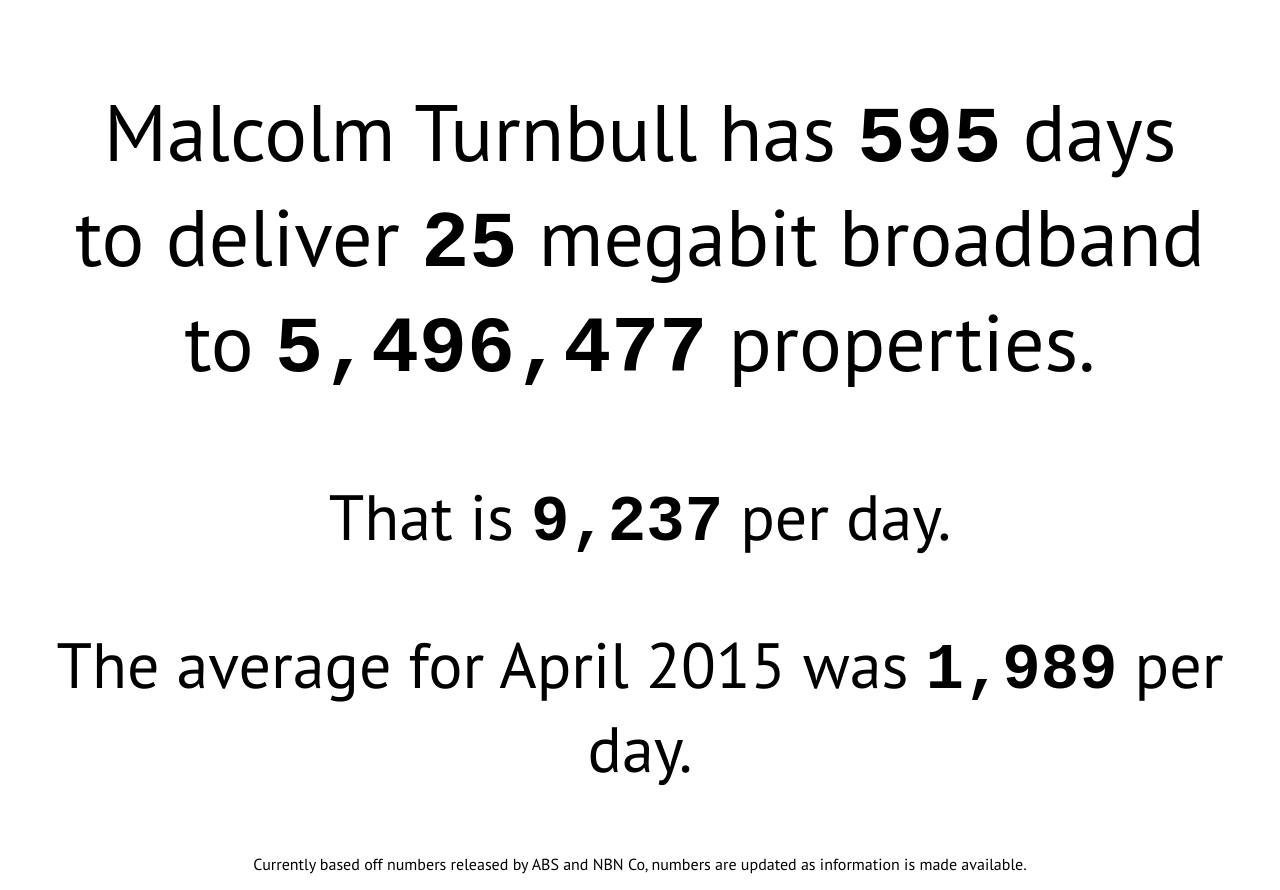
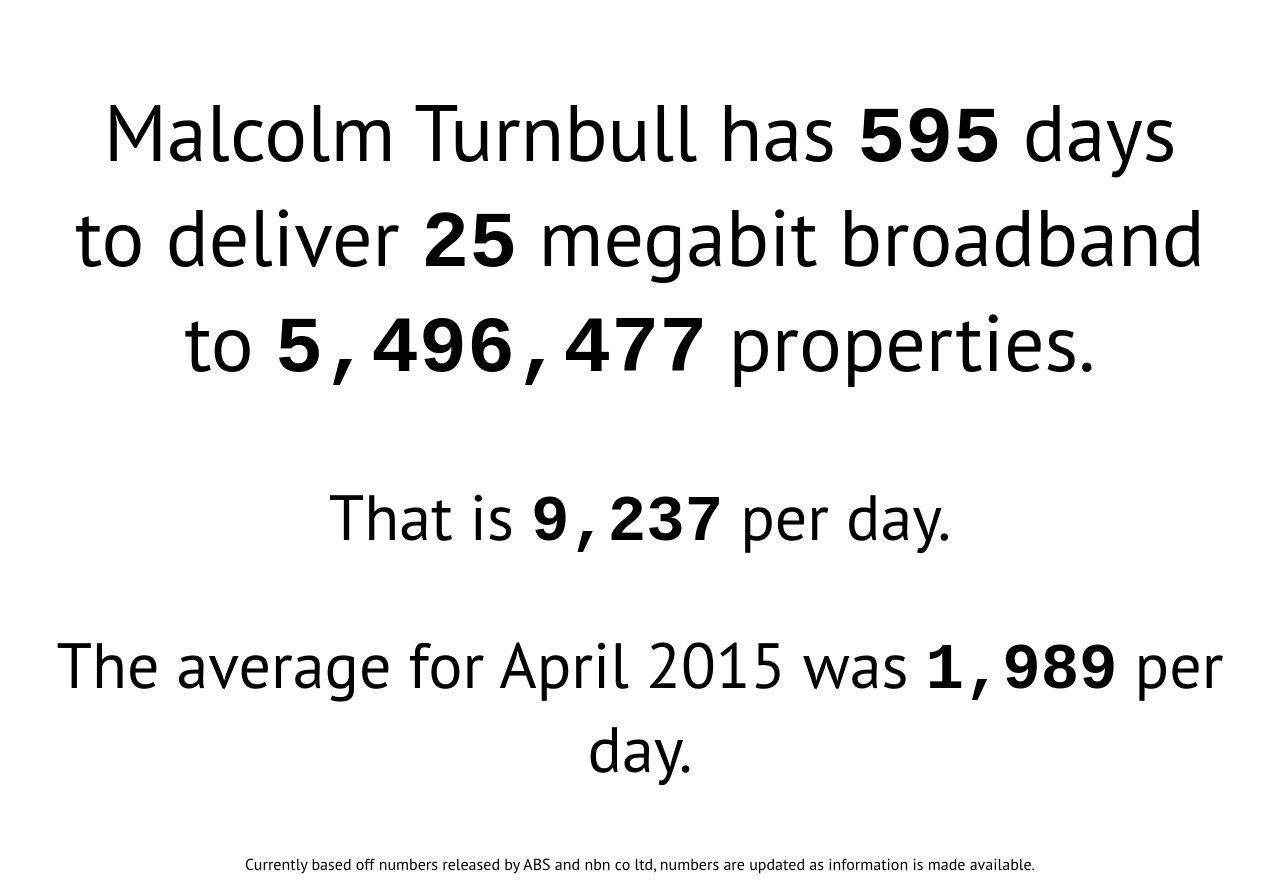
Before and after one commit to Cameron-D/NBN-Countdown, a plain HTML site: page index.html in a window 1280 px wide. Drawn offline with nearby package versions, Linux system fonts and the light colour scheme; a web font is replaced by a local one.

Commit message:
Update nbn co's name
Because capital letters are so last generation.

```diff
--- a/index.html
+++ b/index.html
@@ -30,7 +30,7 @@
 		to deliver <span class="number">25</span> megabit broadband<br/>to <span id="properties" class="number"></span> properties.</p>
 		<p class="smaller">That is <span id="perday" class="number"></span> per day.</p>
 		<p class="smaller">The average for April 2015 was <span class="number">1,989</span> per day.</p>
-		<p class="tiny">Currently based off numbers released by ABS and NBN Co, numbers are updated as information is made available.</p>
+		<p class="tiny">Currently based off numbers released by ABS and nbn co ltd, numbers are updated as information is made available.</p>
 		<script src="//ajax.googleapis.com/ajax/libs/jquery/2.0.3/jquery.min.js"></script>
 		<script type="text/javascript">
 			var properties_left = Math.round((9117033*0.71)-976616);
```
